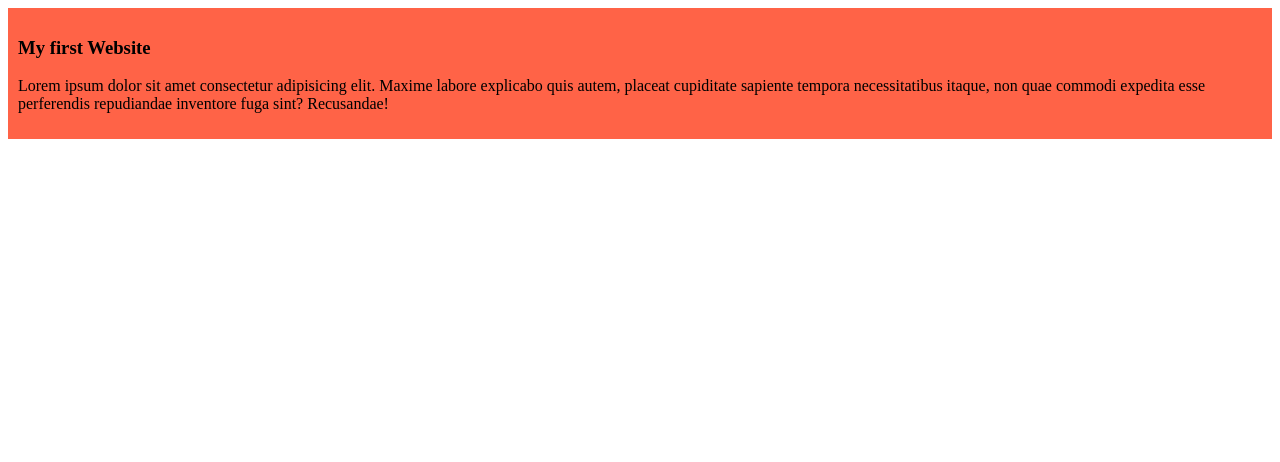
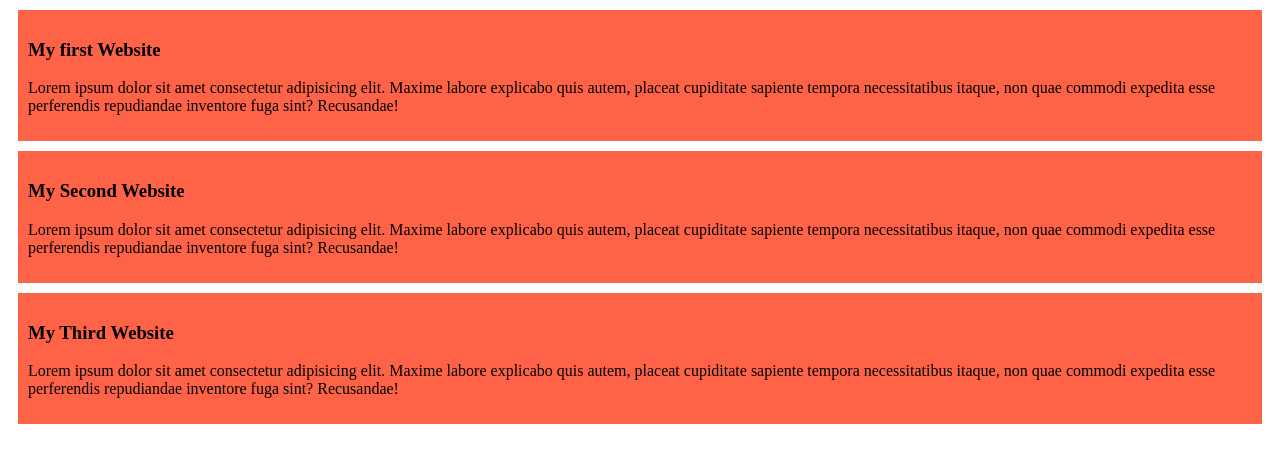
Before and after one commit to saudanoor/my-simple-website, a plain HTML site: page index.html in a window 1280 px wide. Drawn offline with Linux system fonts and the light colour scheme.

Commit message:
added second blog

```diff
--- a/index.html
+++ b/index.html
@@ -12,6 +12,14 @@
         <h3>My first Website</h3>
         <p>Lorem ipsum dolor sit amet consectetur adipisicing elit. Maxime labore explicabo quis autem, placeat cupiditate sapiente tempora necessitatibus itaque, non quae commodi expedita esse perferendis repudiandae inventore fuga sint? Recusandae!</p>
     </div>
+    <div>
+        <h3>My Second Website</h3>
+        <p>Lorem ipsum dolor sit amet consectetur adipisicing elit. Maxime labore explicabo quis autem, placeat cupiditate sapiente tempora necessitatibus itaque, non quae commodi expedita esse perferendis repudiandae inventore fuga sint? Recusandae!</p>
+    </div>
+    <div>
+        <h3>My Third Website</h3>
+        <p>Lorem ipsum dolor sit amet consectetur adipisicing elit. Maxime labore explicabo quis autem, placeat cupiditate sapiente tempora necessitatibus itaque, non quae commodi expedita esse perferendis repudiandae inventore fuga sint? Recusandae!</p>
+    </div>
 
 </body>
 </html>
--- a/styles.css/blog.css
+++ b/styles.css/blog.css
@@ -1,4 +1,5 @@
 div{
     background-color: tomato;
     padding: 10px;
+    margin: 10px;
 }
```
